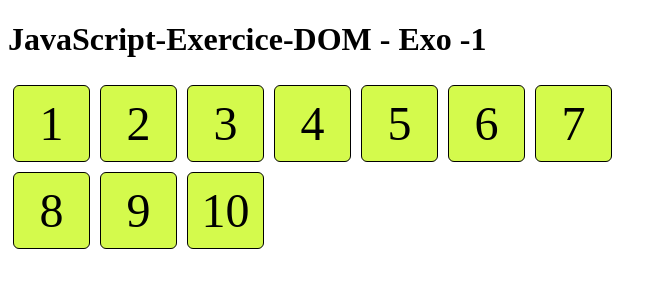
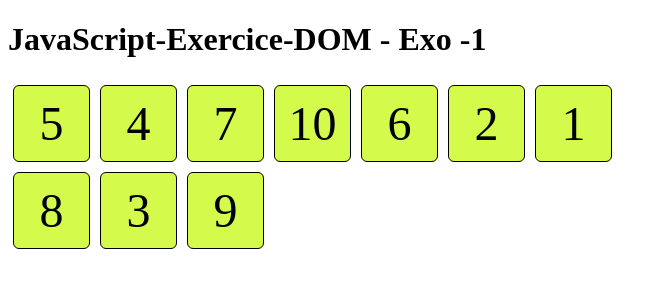
Before and after one commit to Littlebirdwarrior/JavaScript-Exercice-DOM, a plain HTML site: page exo1/index.html in a window 1280 px wide. Both pictures are taken after a click on the element "10". Shown: the whole page, without its empty margins (0-666 px from the left). Drawn offline with Linux system fonts and the light colour scheme.

Commit message:
la fonction shuffle fonctionne

```diff
--- a/exo1/assets/js/script.js
+++ b/exo1/assets/js/script.js
@@ -4,7 +4,7 @@
 //mélanger les cartes
 function shuffleChildren(parent){
     let children = parent.children
-    let i = children.lenght, k, temp
+    let i = children.length, k, temp
     while(--i > 0){
         k = Math.floor(Math.random()*(i+1))
         temp = children[k]
@@ -47,13 +47,14 @@ for(let i = 1; i <= 10; i++){
             board.querySelectorAll(".box-clicked").forEach(function(validBox){
                 validBox.classList.remove("box-clicked")
             })
+
         }
         //3
         else{
             console.log('deja cliqué');
             alert("Deja cliqué")
         }
-
+        shuffleChildren(board)
         })
 
 }
--- a/exo1/assets/styles/style.css
+++ b/exo1/assets/styles/style.css
@@ -17,6 +17,8 @@
     margin: 5px;
     animation: appear 1s;
     border-radius: 6px;
+    cursor: pointer;
+    transition: background-color 0.8s, color 0.8s, transform 0.8s;
 }
 
 .box-clicked{
```
